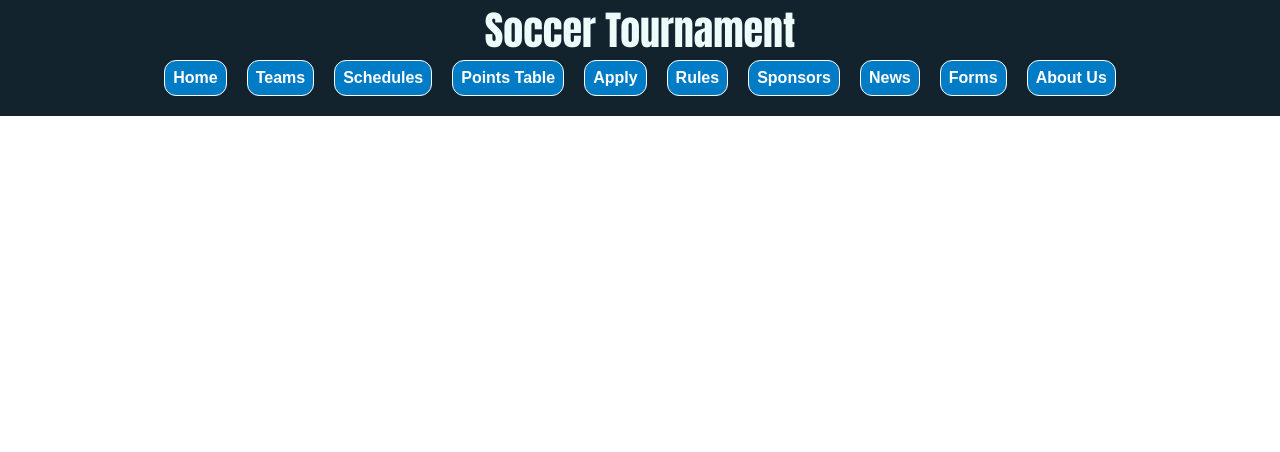
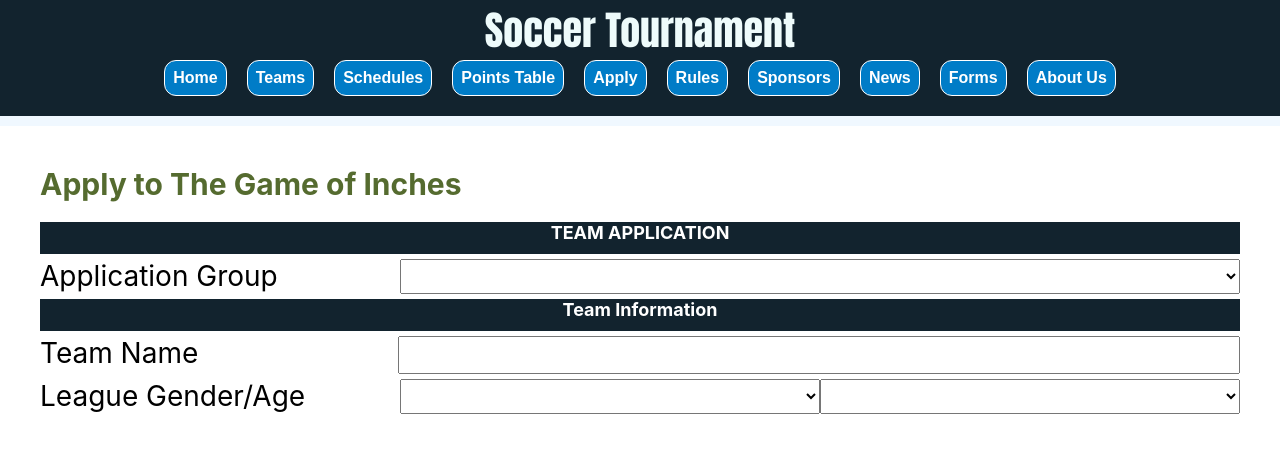
Before and after one commit to darshinshah/SER-515-Group-17, a React (Create React App) app in the folder frontend/: page /apply in a window 1280 px wide. Shown: the top 452 px of the page. Built offline with nearby package versions, Linux system fonts and the light colour scheme.

Commit message:
Added files for application form and added some fields for the same

```diff
--- a/frontend/src/App.js
+++ b/frontend/src/App.js
@@ -9,6 +9,7 @@ import Admin from './Components/Admin';
 import Sponsors from './Components/Sponsors';
 import News from './Components/News';
 import Forms from './Components/Forms';
+import Apply from './Components/Apply';
 // import NavBarComp from './Components/NavBarComp';
 function App() {
 
@@ -25,9 +26,10 @@ function App() {
              <Route path="/teams" component={Teams}/>
              {/* <Route path="/schedules" component={Schedules}/>
              <Route path="/pointstable" component={PointsTable}/>
+
+             <Route path="/rules" component={Rules}/> */}
              <Route path="/apply" component={Apply}/>
-             <Route path="/rules" component={Rules}/>
-             <Route path="/sponsors" component={Sponsors}/> */}
+             <Route path="/sponsors" component={Sponsors}/>
              <Route path="/news" component={News} />
              <Route path="/about" component={AboutUs}/>
              <Route path="/admin" component={Admin}/>
--- /dev/null
+++ b/frontend/src/Components/Apply.css
@@ -0,0 +1,52 @@
+.applypage{
+}
+.applypage__content{
+    padding: 40px;
+    height: 120rem;
+    background-color: white;
+    justify-content: space-evenly;
+    text-align: justify;
+}
+.applypage__footer{
+    height: 10rem;
+    background-color: 007cc7;
+
+}
+
+.header{
+    font-size: 30px;
+    font-weight: bold;
+    color: darkolivegreen;
+}
+.applypage__form{
+    display: flex;
+    flex-direction: column;
+}
+.subheader_separator{
+    background-color: #12232e;
+    color: white;
+    text-align: center;
+    width: 100%;
+    height: 2rem;
+}
+.subheader_main{
+    font-weight: bold;
+    font-size: large;
+}
+.applypage__form_row{
+    display: flex;
+    flex-direction: row;
+}
+.applypage__form label {
+    width: 30%;
+    text-align: left;
+}
+.applypage__form input, select {
+    width: 70%;
+}
+.applypage__text {
+    padding-top: 20px;
+}
+.applypage__text li {
+    padding-top: 10px;
+}
--- /dev/null
+++ b/frontend/src/Components/Apply.js
@@ -0,0 +1,85 @@
+import './Apply.css';
+const Apply = () => {
+
+    return (
+        <div className="applypage">
+            <div className="applypage__content">
+                <div className="header">
+                    Apply to The Game of Inches
+                </div>
+                <div className="applypage__text">
+
+                    <form className="applypage__form">
+                        <div className="subheader_separator subheader_main"> TEAM APPLICATION</div>
+                        <div className="applypage__form_row">
+                            <label>
+                                Application Group
+                            </label>
+                            <select name="app_group_id">
+                                <option value="">&nbsp;</option>
+                                <option value="661">Boys U08 DOB2014 7v7   ($600.00)</option>
+                                <option value="662">Boys U09 DOB2013 7v7   ($600.00)</option>
+                                <option value="663">Boys U10 DOB2012 7v7   ($600.00)</option>
+                                <option value="664">Boys U10 DOB2012 9v9   ($650.00)</option>
+                                <option value="665">Boys U11 DOB2011 9v9   ($650.00)</option>
+                                <option value="666">Boys U12 DOB2010 9v9   ($650.00)</option>
+                                <option value="667">Boys U12 DOB2010 11v11   ($700.00)</option>
+                                <option value="668">Boys U13 DOB2009 11v11   ($700.00)</option>
+                                <option value="670">Boys U14 DOB2008 11v11   ($700.00)</option>
+                                <option value="671">Boys U15 DOB2007 11v11   ($700.00)</option>
+                                <option value="">&nbsp;</option>
+                                <option value="672">Girls U08 DOB2014 7v7   ($600.00)</option>
+                                <option value="673">Girls U09 DOB2013 7v7   ($600.00)</option>
+                                <option value="674">Girls U10 DOB2012 7v7   ($600.00)</option>
+                                <option value="675">Girls U10 DOB2012 9v9   ($650.00)</option>
+                                <option value="676">Girls U11 DOB2011 9v9   ($650.00)</option>
+                                <option value="677">Girls U12 DOB2010 9v9   ($650.00)</option>
+                                <option value="678">Girls U12 DOB2010 11v11   ($700.00)</option>
+                                <option value="679">Girls U13 DOB2009 11v11   ($700.00)</option>
+                                <option value="680">Girls U14 DOB2008 11v11   ($700.00)</option>
+                                <option value="681">Girls U15 DOB2007 11v11   ($700.00)</option>
+
+                            </select>
+
+                        </div>
+                        <div className="subheader_separator subheader_main"> Team Information</div>
+                        <div className="applypage__form_row">
+                            <label>
+                                Team Name
+                            </label>
+                            <input type="text" name="team_name"></input>
+                        </div>
+                        <div className="applypage__form_row">
+                            <label>
+                                League Gender/Age
+                            </label>
+                            <select class="body" name="sex" size="1" style={{width: "35%"}}>
+                                <option selected="" value=""></option>
+                                <option value="Boys">Boys</option>
+                                <option value="Girls">Girls</option>
+                            </select>
+                            <select class="body" name="age_group" size="1" style={{width: "35%"}}>
+                                <option value=""></option>
+                                <option value="08">U08</option>
+                                <option value="09">U09</option>
+                                <option value="10">U10</option>
+                                <option value="11">U11</option>
+                                <option value="12">U12</option>
+                                <option value="13">U13</option>
+                                <option value="14">U14</option>
+                                <option value="15">U15</option>
+                                <option value="16">U16</option>
+                                <option value="17">U17</option>
+                                <option value="18">U18</option>
+                                <option value="19">U19</option>
+                            </select>
+                        </div>
+                        {/* <input type="submit" value="Login" /> */}
+
+                    </form>
+                </div>
+            </div>
+        </div>
+    )
+}
+export default Apply;
--- a/frontend/src/Components/Forms.css
+++ b/frontend/src/Components/Forms.css
@@ -7,7 +7,7 @@
     justify-content: space-evenly;
     text-align: justify;
 }
-.newspage__footer{
+.formspage__footer{
     height: 10rem;
     background-color: 007cc7;
 
```
